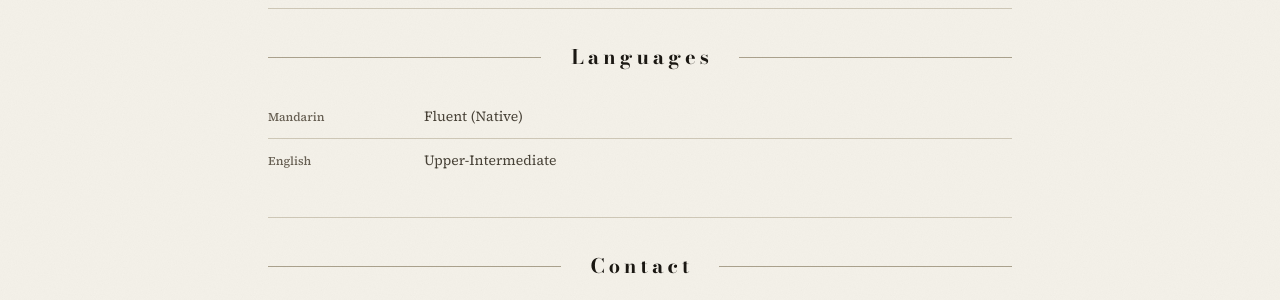
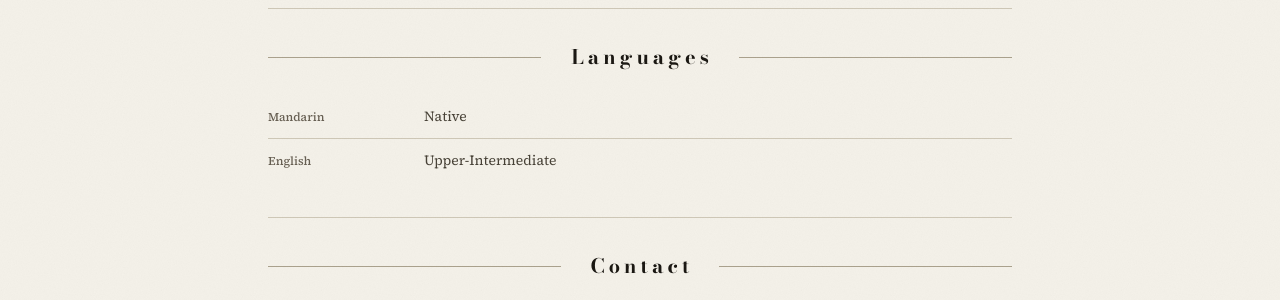
Before and after one commit to ZR-JIA/zr-jia.github.io, a Jekyll site: the page built from _pages/cv.md, in a window 1280 px wide and 900 px high, scrolled down 3122 px. Shown: the part 154-454 px from the top of the window. Built offline with Jekyll 4.4.1, drawn with Linux system fonts in a browser that asks for light colours.

Commit message:
content: list Mandarin as Native
"Fluent (Native)" said the same thing twice. A native language needs no
fluency label.

```diff
--- a/_pages/cv.md
+++ b/_pages/cv.md
@@ -227,7 +227,7 @@ description: "Curriculum Vitae of Zheng Rong JIA — AI researcher with expertis
       <div class="skills-table">
         <div class="skill-row">
           <span class="skill-category">Mandarin</span>
-          <span class="skill-items">Fluent (Native)</span>
+          <span class="skill-items">Native</span>
         </div>
         <div class="skill-row">
           <span class="skill-category">English</span>
```
